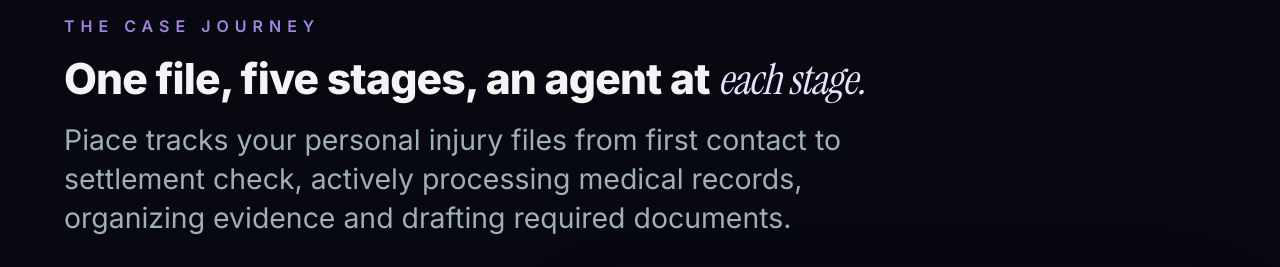
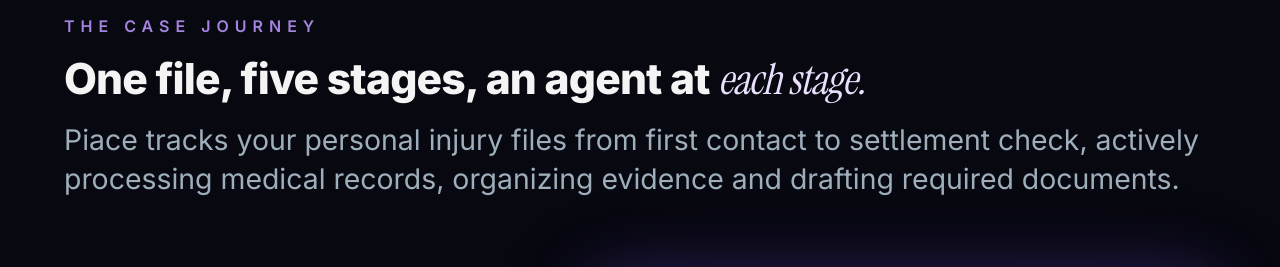
Before and after one commit to rikhinagra/piace-web, a Next.js app: page / in a window 1280 px wide. Shown: the part 2500-2767 px from the top of the page. Built offline with nearby package versions, Linux system fonts and the light colour scheme; grey boxes are pictures that could not be loaded.

Commit message:
Remove maxWidth constraint on Case Journey subtext to match Figma

```diff
--- a/components/ComparisonSection.tsx
+++ b/components/ComparisonSection.tsx
@@ -86,7 +86,7 @@
             One file, five stages, an agent at{" "}
             <em className="serif-em" style={{ color: "#eae0fd" }}>each stage.</em>
           </h2>
-          <p style={{ fontFamily: "var(--font-inter), sans-serif", fontWeight: 400, fontSize: "clamp(14px, 2.22vw, 32px)", color: "#9eaebb", lineHeight: 1.38, maxWidth: "780px", margin: 0 }}>
+          <p style={{ fontFamily: "var(--font-inter), sans-serif", fontWeight: 400, fontSize: "clamp(14px, 2.22vw, 32px)", color: "#9eaebb", lineHeight: 1.38, margin: 0 }}>
             Piace tracks your personal injury files from first contact to settlement check, actively
             processing medical records, organizing evidence and drafting required documents.
           </p>
```
